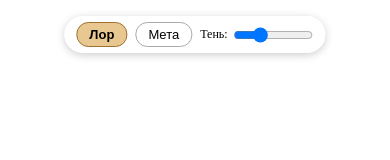
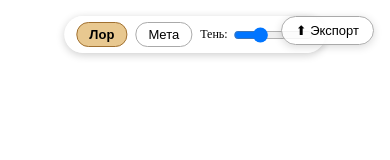
Before and after one commit to Lossypi/corkborg, a Svelte app: page / in a window 390 px wide. Shown: the top 160 px of the page. Built offline with nearby package versions, Linux system fonts and the light colour scheme.

Commit message:
feat: tablet mode — read-only on coarse pointer, touch pan (Issue 12)

```diff
--- a/src/App.svelte
+++ b/src/App.svelte
@@ -1,9 +1,14 @@
 <!-- src/App.svelte -->
 <script lang="ts">
+  import { onMount, onDestroy } from 'svelte'
   import Canvas from './components/Canvas.svelte'
   import LayerSwitch from './components/LayerSwitch.svelte'
   import Minimap from './components/Minimap.svelte'
+  import ExportPanel from './components/ExportPanel.svelte'
   import { layer } from './stores/layer'
+  import { board } from './stores/board'
+  import { loadFromStorage, initAutosave } from './lib/persistence'
+  import { isTablet } from './lib/tablet'
 
   const THEMES = {
     lor: {
@@ -22,12 +27,32 @@
 
   $: theme = THEMES[$layer.active]
   $: cssVars = Object.entries(theme).map(([k, v]) => `${k}:${v}`).join(';')
+
+  const tabletMode = isTablet()
+  let showExport = false
+  let stopAutosave: (() => void) | null = null
+
+  onMount(() => {
+    const saved = loadFromStorage()
+    if (saved) board.set(saved)
+    stopAutosave = initAutosave(board.subscribe)
+  })
+
+  onDestroy(() => stopAutosave?.())
 </script>
 
 <main style={cssVars}>
-  <Canvas />
-  <LayerSwitch />
+  <Canvas readonly={tabletMode} />
+  {#if !tabletMode}
+    <LayerSwitch />
+  {/if}
   <Minimap />
+  {#if !tabletMode}
+    <button class="export-btn" on:click={() => showExport = true}>⬆ Экспорт</button>
+    {#if showExport}
+      <ExportPanel on:close={() => showExport = false} />
+    {/if}
+  {/if}
 </main>
 
 <style>
@@ -39,4 +64,17 @@
     background: var(--bg);
     transition: background 0.3s;
   }
+  .export-btn {
+    position: fixed;
+    top: 16px;
+    right: 16px;
+    padding: 6px 14px;
+    background: rgba(255,255,255,0.85);
+    border: 1px solid #aaa;
+    border-radius: 16px;
+    cursor: pointer;
+    font-size: 13px;
+    z-index: 1000;
+    box-shadow: 0 2px 8px rgba(0,0,0,0.15);
+  }
 </style>
--- a/src/components/Canvas.svelte
+++ b/src/components/Canvas.svelte
@@ -16,6 +16,8 @@
   import type { Card as CardType } from '../types'
   import ThreadLayer from './ThreadLayer.svelte'
   import Background from './Background.svelte'
+
+  export let readonly = false
 
   let isSpaceDown = false
   let isPanning = false
@@ -93,6 +95,7 @@
 
   // Double-click on canvas background → create card
   function onDblClick(e: MouseEvent) {
+    if (readonly) return
     const target = e.target as HTMLElement
     if (!target.classList.contains('canvas-root') && !target.classList.contains('canvas-world')) return
     const world = toWorld(e)
@@ -117,6 +120,7 @@
 
   function onCardMouseDown(e: MouseEvent, card: CardType) {
     if (e.button === 2) {
+      if (readonly) return
       draggingId = card.id
       dragCardOrigin = { x: card.x, y: card.y }
       dragMouseStart = { x: e.clientX, y: e.clientY }
@@ -125,6 +129,7 @@
       e.stopPropagation()
     } else if (e.button === 0) {
       if (isOnCardEdge(e, card)) {
+        if (readonly) return
         // Start drawing thread
         drawingThread = true
         threadFromCard = card.id
@@ -166,6 +171,7 @@
   }
 
   async function onDrop(e: DragEvent) {
+    if (readonly) return
     e.preventDefault()
     const file = e.dataTransfer?.files[0]
     if (!file || !file.type.startsWith('image/')) return
@@ -244,6 +250,7 @@
   }
 
   function onCardShiftWheel(e: WheelEvent, card: CardType) {
+    if (readonly) return
     if (!e.shiftKey) return
     e.preventDefault()
     e.stopPropagation()
@@ -258,6 +265,25 @@
     board.updateCard(cardId, {
       content: { ...existingCard.content, [$layerStore.active]: content }
     })
+  }
+
+  // Touch pan (tablet readonly mode)
+  let touchStart = { x: 0, y: 0 }
+  let touchOrigin = { x: 0, y: 0 }
+
+  function onTouchStart(e: TouchEvent) {
+    if (!readonly || e.touches.length !== 1) return
+    touchStart = { x: e.touches[0].clientX, y: e.touches[0].clientY }
+    touchOrigin = { x: $viewport.x, y: $viewport.y }
+  }
+
+  function onTouchMove(e: TouchEvent) {
+    if (!readonly || e.touches.length !== 1) return
+    e.preventDefault()
+    viewport.setPan(
+      touchOrigin.x + e.touches[0].clientX - touchStart.x,
+      touchOrigin.y + e.touches[0].clientY - touchStart.y,
+    )
   }
 
   $: transform = `translate(${$viewport.x}px, ${$viewport.y}px) scale(${$viewport.scale})`
@@ -280,6 +306,8 @@
   on:contextmenu|preventDefault
   on:drop={onDrop}
   on:dragover={onDragOver}
+  on:touchstart={onTouchStart}
+  on:touchmove|preventDefault={onTouchMove}
 >
   <Background />
   <div class="canvas-world" style:transform>
--- /dev/null
+++ b/src/lib/tablet.ts
@@ -0,0 +1,4 @@
+// src/lib/tablet.ts
+export function isTablet(): boolean {
+  return window.matchMedia('(pointer: coarse)').matches
+}
```
